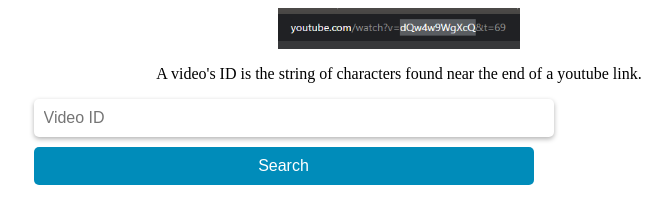
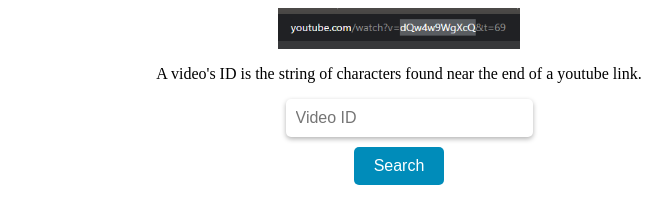
Before and after one commit to DonYall/songs, a plain HTML site: page index.html in a window 1280 px wide. Shown: the whole page, without its empty margins (241-913 px from the left). Drawn offline with Linux system fonts and the light colour scheme.

Commit message:
Update index.html

```diff
--- a/index.html
+++ b/index.html
@@ -3,14 +3,12 @@
 <head>
   <title>Song Finder</title>
   <style>
-    /* Center the content in the page */
     body {
       display: flex;
       flex-direction: column;
       align-items: center;
     }
 
-    /* Style the search box */
     #search-box {
       padding: 10px;
       border: none;
@@ -22,7 +20,6 @@
       font-size: 16px;
     }
 
-    /* Style the search button */
     button[type="submit"] {
       padding: 10px 20px;
       background-color: #008CBA;
@@ -36,6 +33,11 @@
     button[type="submit"]:hover {
       background-color: #005F6B;
     }
+
+    .search-button {
+      display: block;
+      margin: 0 auto;
+    }
   </style>
 </head>
 <body>
@@ -46,7 +48,7 @@
   <div>
     <form onsubmit="search(); return false;">
       <input type="text" id="search-box" placeholder="Video ID">
-      <button type="submit" style="width: 500px;">Search</button>
+      <button type="submit" class="search-button">Search</button>
     </form>
   </div>
   <div id="results"></div>
```
